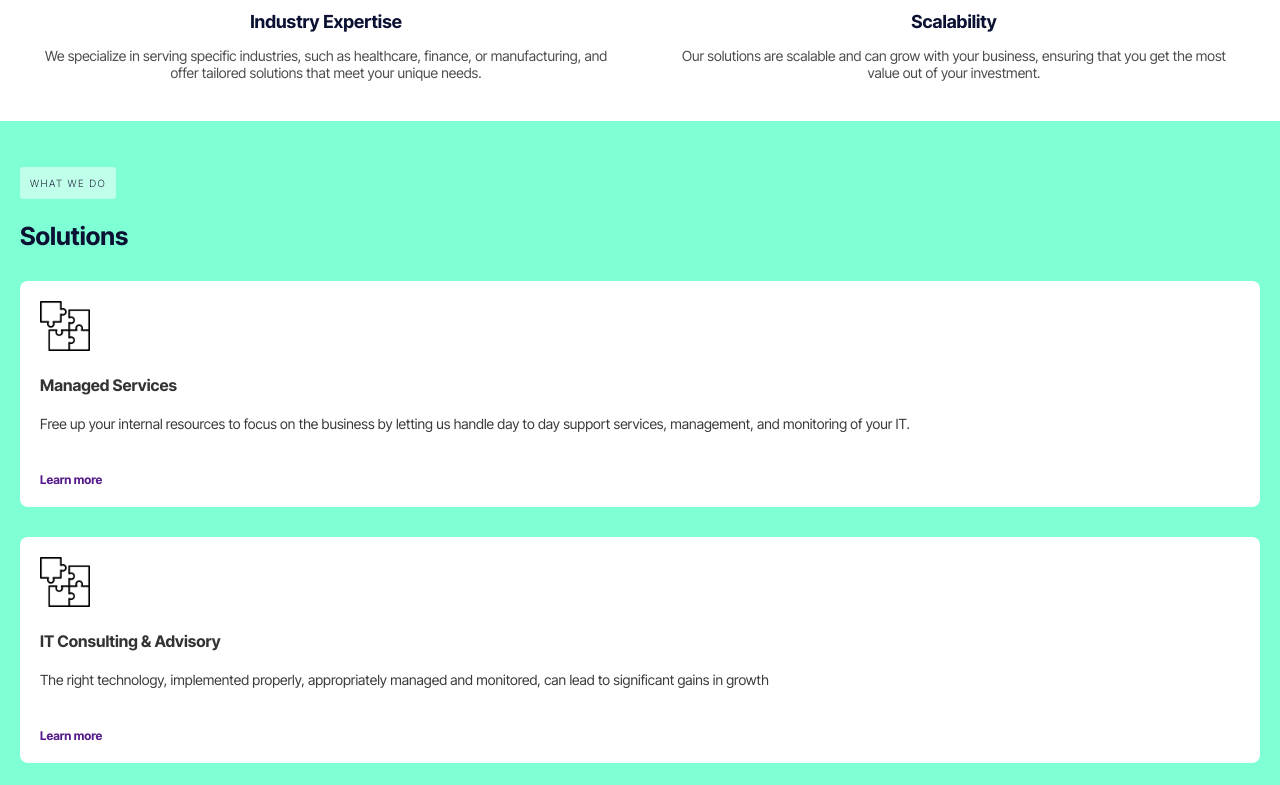
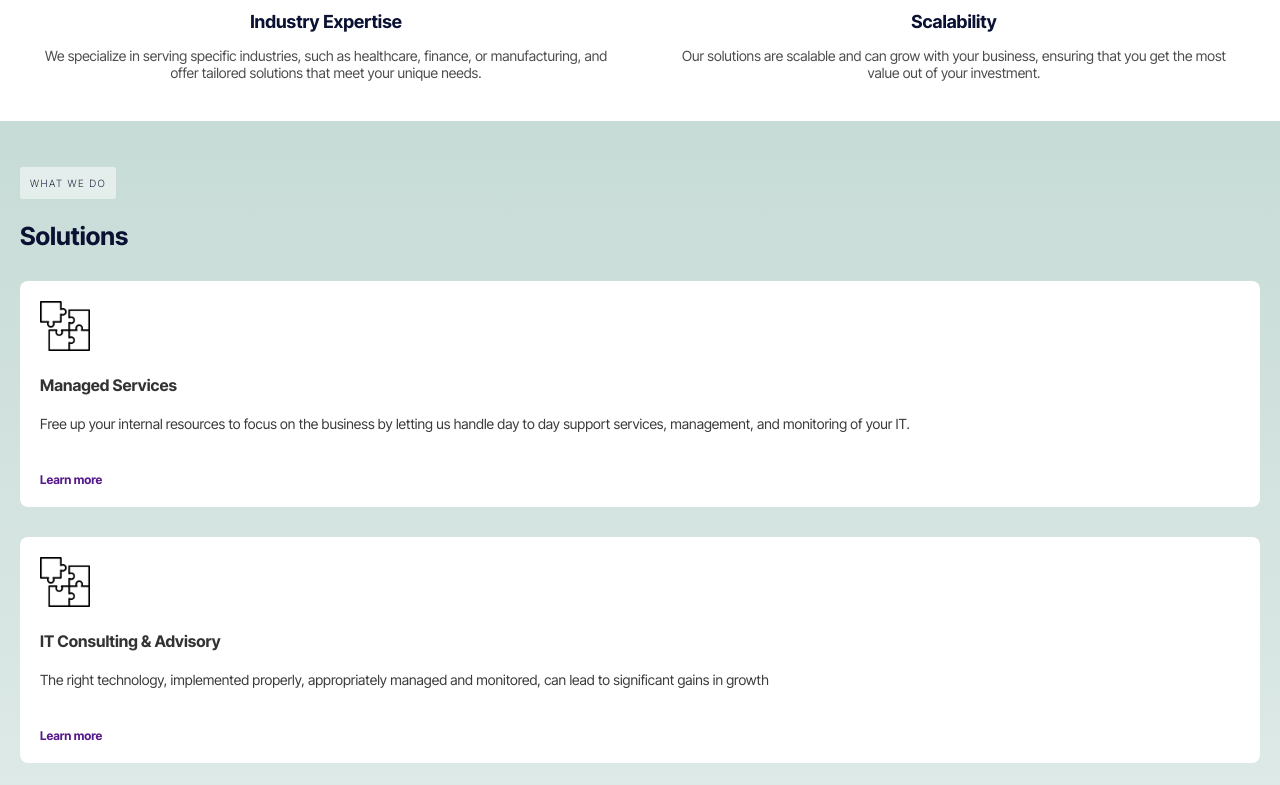
Before and after one commit to ByteMxxn/CSS-GRID, a plain HTML site: page index.html in a window 1280 px wide. Shown: the part 2915-3700 px from the top of the page. Drawn offline with Linux system fonts and the light colour scheme.

```diff
--- a/style.css
+++ b/style.css
@@ -267,7 +267,7 @@ nav a:hover{
 
 .how_we_do{
     padding: 50px 20px;
-    background-color: aquamarine;
+    background: linear-gradient(to bottom, #a7c7bfa2, #ffffff00);
 }
 
 .how_we_do h3{
```
Also changed, not shown: img/how_we_do/cyber.png (added), img/how_we_do/reunion.png (added).
